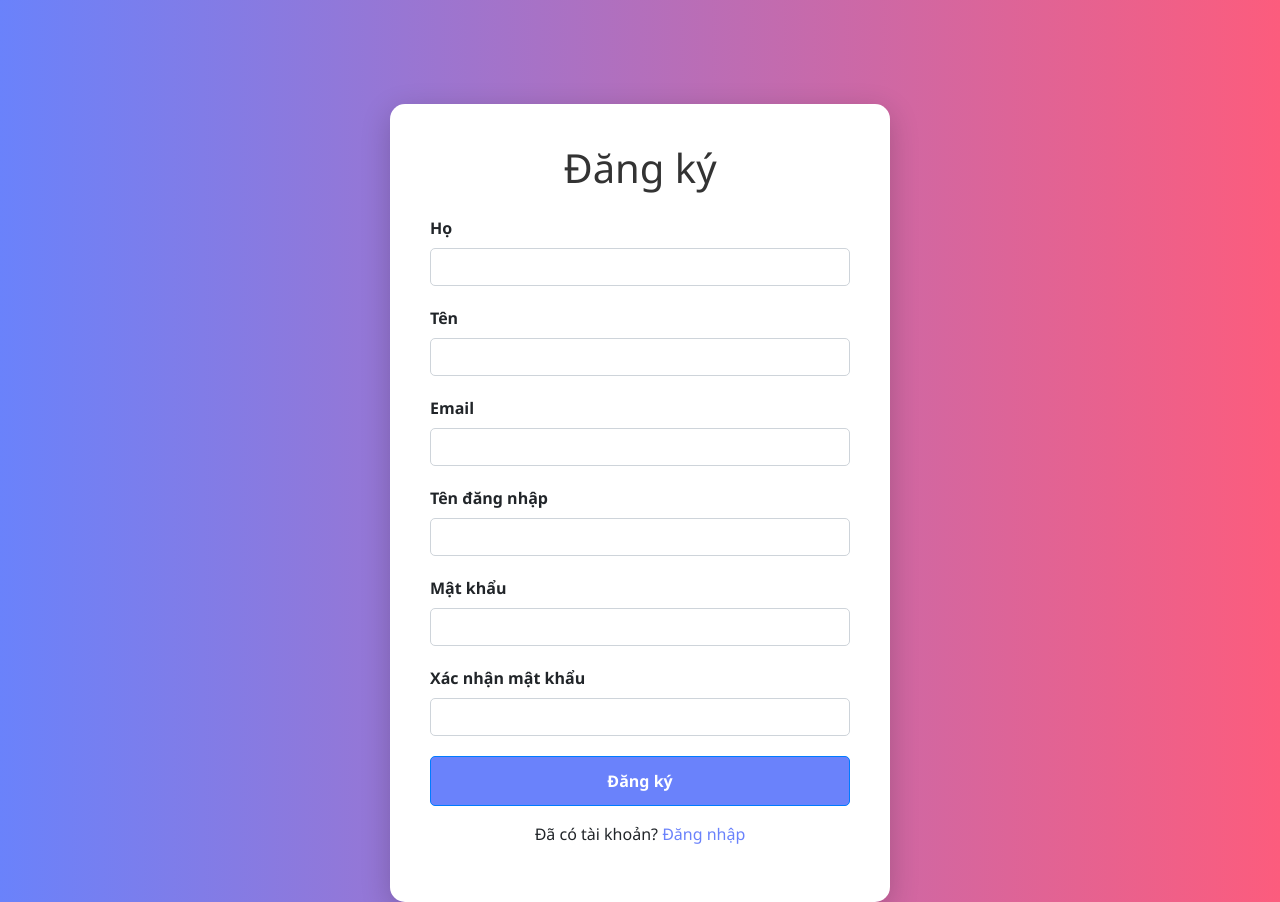
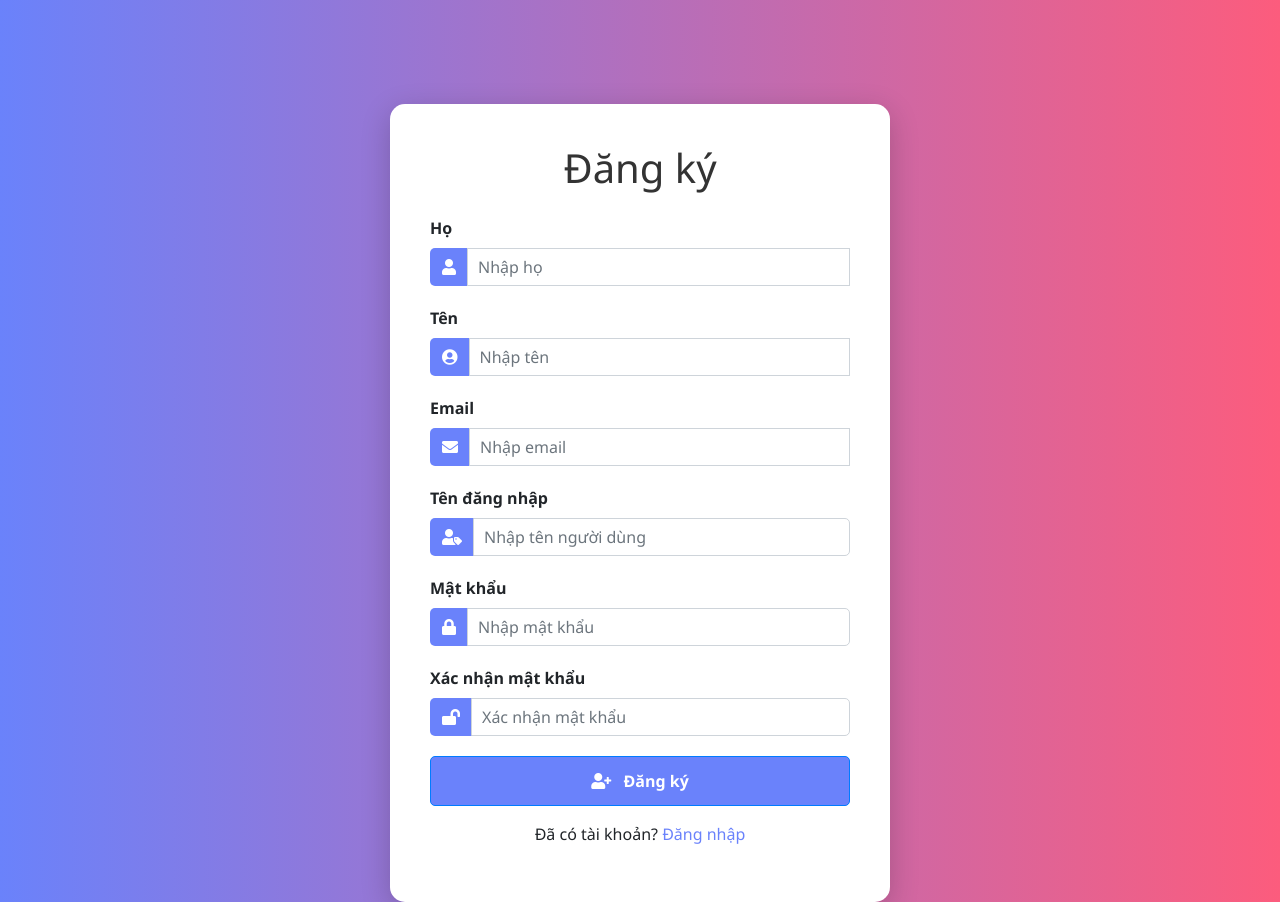
Before and after one commit to quytai0402/PythonNangCao, a Flask app: page /signup in a window 1280 px wide. Run offline with Flask 3, Linux system fonts and the light colour scheme; some libraries are stand-ins or nearby versions.

Commit message:
Update signup.html

```diff
--- a/templates/signup.html
+++ b/templates/signup.html
@@ -4,6 +4,8 @@
     <meta charset="UTF-8">
     <meta name="viewport" content="width=device-width, initial-scale=1.0">
     <title>Đăng ký</title>
+    <!-- Thêm Font Awesome CDN -->
+    <link rel="stylesheet" href="https://cdnjs.cloudflare.com/ajax/libs/font-awesome/5.15.4/css/all.min.css">
     <link rel="stylesheet" href="https://stackpath.bootstrapcdn.com/bootstrap/4.3.1/css/bootstrap.min.css">
     <link rel="stylesheet" href="{{ url_for('static', filename='css/style.css') }}">
     <style>
@@ -66,6 +68,18 @@
         .invalid-feedback {
             display: none;
         }
+
+        /* Điều chỉnh icon trong input-group */
+        .input-group-text {
+            background-color: #6a82fb;
+            color: white;
+            border: none;
+            border-radius: 5px 0 0 5px;
+        }
+
+        .form-control {
+            border-radius: 0 5px 5px 0;
+        }
     </style>
 </head>
 <body>
@@ -88,38 +102,79 @@
 
         <form method="POST" action="/signup" onsubmit="return validateForm()">
             {{ form.hidden_tag() }}
+
+            <!-- First Name -->
             <div class="form-group">
                 {{ form.first_name.label(class="form-label") }}
-                {{ form.first_name(class="form-control") }}
-                <div class="invalid-feedback" id="first_name_error">Họ chỉ được chứa các chữ cái và khoảng trắng.</div>
+                <div class="input-group">
+                    <div class="input-group-prepend">
+                        <span class="input-group-text"><i class="fas fa-user"></i></span>
+                    </div>
+                    {{ form.first_name(class="form-control", placeholder="Nhập họ") }}
+                    <div class="invalid-feedback" id="first_name_error">Họ chỉ được chứa các chữ cái và khoảng trắng.</div>
+                </div>
             </div>
+
+            <!-- Last Name -->
             <div class="form-group">
                 {{ form.last_name.label(class="form-label") }}
-                {{ form.last_name(class="form-control") }}
-                <div class="invalid-feedback" id="last_name_error">Tên chỉ được chứa các chữ cái và khoảng trắng.</div>
+                <div class="input-group">
+                    <div class="input-group-prepend">
+                        <span class="input-group-text"><i class="fas fa-user-circle"></i></span>
+                    </div>
+                    {{ form.last_name(class="form-control", placeholder="Nhập tên") }}
+                    <div class="invalid-feedback" id="last_name_error">Tên chỉ được chứa các chữ cái và khoảng trắng.</div>
+                </div>
             </div>
+
+            <!-- Email -->
             <div class="form-group">
                 {{ form.email.label(class="form-label") }}
-                {{ form.email(class="form-control") }}
-                <div class="invalid-feedback" id="email_error">Email phải chứa @ và .com.</div>
+                <div class="input-group">
+                    <div class="input-group-prepend">
+                        <span class="input-group-text"><i class="fas fa-envelope"></i></span>
+                    </div>
+                    {{ form.email(class="form-control", placeholder="Nhập email") }}
+                    <div class="invalid-feedback" id="email_error">Email phải chứa @ và .com.</div>
+                </div>
             </div>
+
+            <!-- Username -->
             <div class="form-group">
                 {{ form.username.label(class="form-label") }}
-                {{ form.username(class="form-control") }}
-                <div class="invalid-feedback" id="username_error">Tên người dùng chỉ được chứa các chữ cái, số, và dấu gạch dưới.</div>
+                <div class="input-group">
+                    <div class="input-group-prepend">
+                        <span class="input-group-text"><i class="fas fa-user-tag"></i></span>
+                    </div>
+                    {{ form.username(class="form-control", placeholder="Nhập tên người dùng") }}
+                </div>
             </div>
+
+            <!-- Password -->
             <div class="form-group">
                 {{ form.password.label(class="form-label") }}
-                {{ form.password(class="form-control") }}
-                <div class="invalid-feedback" id="password_error">Mật khẩu phải có ít nhất 6 ký tự.</div>
+                <div class="input-group">
+                    <div class="input-group-prepend">
+                        <span class="input-group-text"><i class="fas fa-lock"></i></span>
+                    </div>
+                    {{ form.password(class="form-control", placeholder="Nhập mật khẩu") }}
+                </div>
             </div>
+
+            <!-- Confirm Password -->
             <div class="form-group">
                 {{ form.confirm_password.label(class="form-label") }}
-                {{ form.confirm_password(class="form-control") }}
-                <div class="invalid-feedback" id="confirm_password_error">Mật khẩu xác nhận không khớp.</div>
+                <div class="input-group">
+                    <div class="input-group-prepend">
+                        <span class="input-group-text"><i class="fas fa-lock-open"></i></span>
+                    </div>
+                    {{ form.confirm_password(class="form-control", placeholder="Xác nhận mật khẩu") }}
+                </div>
             </div>
-            <button type="submit" class="btn btn-primary">Đăng ký</button>
-        </form>
+
+            <button type="submit" class="btn btn-primary">
+                <i class="fas fa-user-plus mr-2"></i> Đăng ký
+            </button>        </form>
 
         <!-- Thêm liên kết đăng nhập -->
         <div class="text-center mt-3">
@@ -137,7 +192,7 @@
             // Validate first name
             const firstName = document.querySelector('input[name="first_name"]');
             const firstNameError = document.getElementById('first_name_error');
-            if (!/^[a-zA-ZÀÁÂÃÈÉÊÌÍÒÓÔÕÙÚĂĐĨŨƠàáâãèéêìíòóôõùúăđĩũơƯĂẠẢẤẦẨẪẬẮẰẲẴẶẸẺẼỀỀỂưăạảấầẩẫậắằẳẵặẹẻẽềềểễệỉịọỏốồổỗộớờởỡợụủứừửữựỳỵỷỹ\s]+$/.test(firstName.value.trim())) {
+            if (!/^[a-zA-ZÀÁÂÃÈÉÊÌÍÒÓÔÕÙÚĂĐĨŨƠàáâãèéêìíòóôõùúăđĩũơƯĂẠẢẤẦẨẪẬẮẰẲẴẶẸẺẼỀỀỂưăạảấầẩẫậắằẳẵặẹẻẽềềểễệỉịọỏốồổỗộớờởỡỢụủứừửữựỳỵỷỹ\s]+$/.test(firstName.value.trim())) {
                 firstName.classList.add('is-invalid');
                 firstNameError.style.display = 'block';
                 isValid = false;
@@ -170,42 +225,6 @@
                 emailError.style.display = 'none';
             }
 
-            // Validate username
-            const username = document.querySelector('input[name="username"]');
-            const usernameError = document.getElementById('username_error');
-            if (!/^[a-zA-Z0-9_]+$/.test(username.value.trim())) {
-                username.classList.add('is-invalid');
-                usernameError.style.display = 'block';
-                isValid = false;
-            } else {
-                username.classList.remove('is-invalid');
-                usernameError.style.display = 'none';
-            }
-
-            // Validate password
-            const password = document.querySelector('input[name="password"]');
-            const passwordError = document.getElementById('password_error');
-            if (password.value.length < 6) {
-                password.classList.add('is-invalid');
-                passwordError.style.display = 'block';
-                isValid = false;
-            } else {
-                password.classList.remove('is-invalid');
-                passwordError.style.display = 'none';
-            }
-
-            // Validate confirm password
-            const confirmPassword = document.querySelector('input[name="confirm_password"]');
-            const confirmPasswordError = document.getElementById('confirm_password_error');
-            if (confirmPassword.value !== password.value) {
-                confirmPassword.classList.add('is-invalid');
-                confirmPasswordError.style.display = 'block';
-                isValid = false;
-            } else {
-                confirmPassword.classList.remove('is-invalid');
-                confirmPasswordError.style.display = 'none';
-            }
-
             return isValid;
         }
     </script>
```
